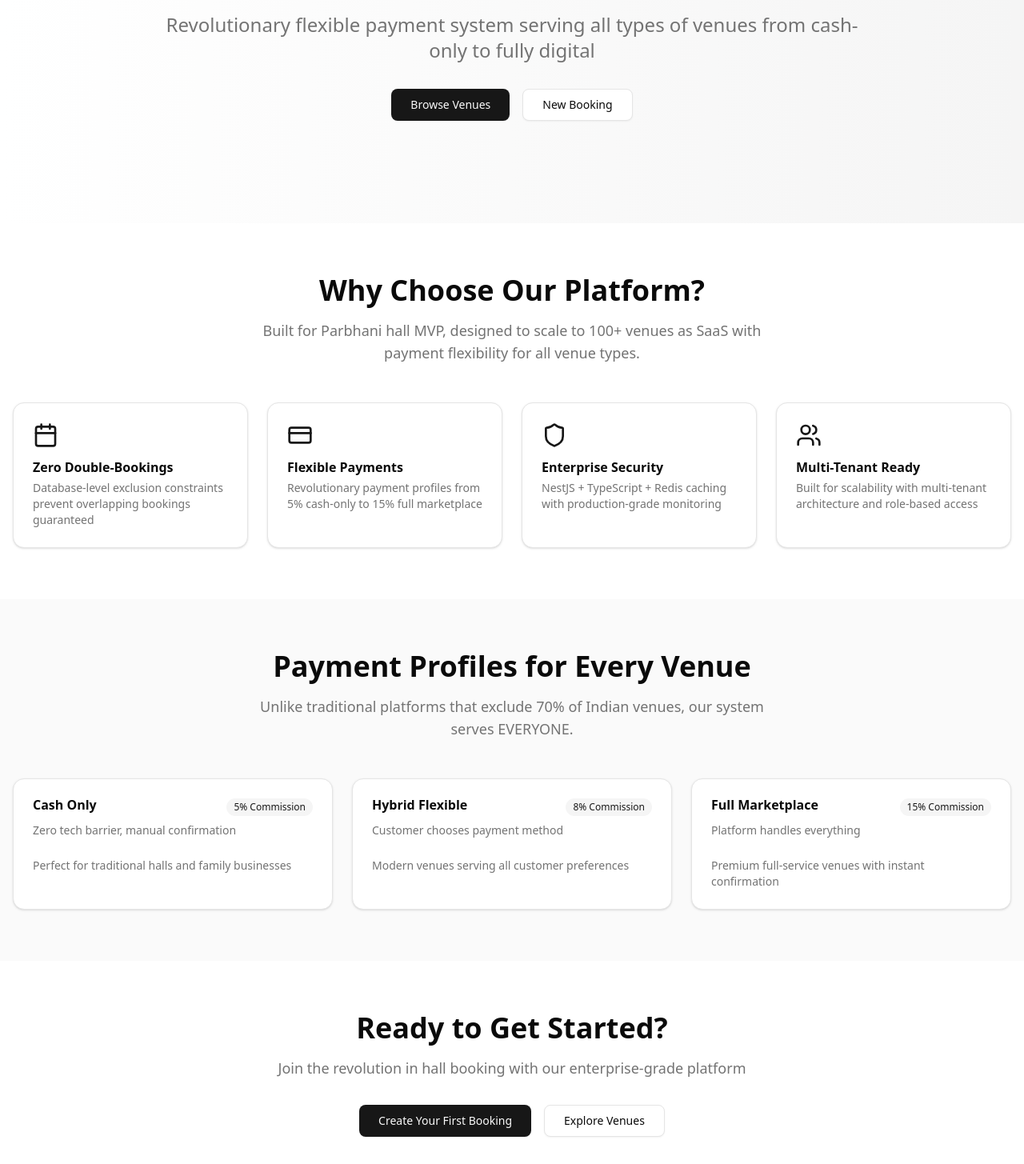
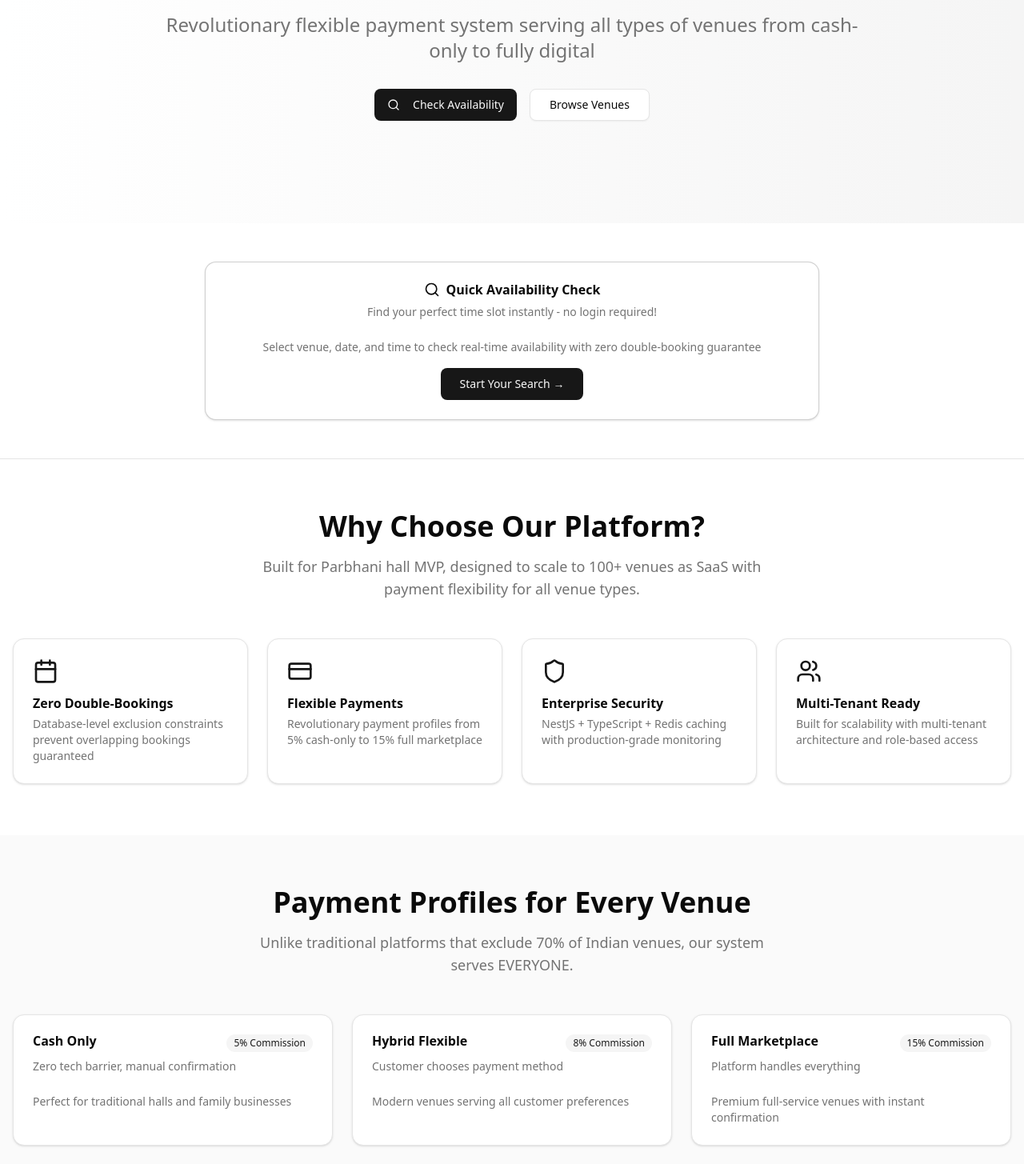
Before and after one commit to LoneWolf36/hall-booking-app, a Next.js app in the folder frontend/: page / in a window 1280 px wide. Shown: the part 295-1750 px from the top of the page at 80% size. Built offline with nearby package versions, Linux system fonts and the light colour scheme.

Commit message:
Update homepage to prominently feature availability checker with clear CTAs

```diff
--- a/frontend/src/app/page.tsx
+++ b/frontend/src/app/page.tsx
@@ -2,7 +2,7 @@ import Link from "next/link";
 import { Button } from "@/components/ui/button";
 import { Card, CardContent, CardDescription, CardHeader, CardTitle } from "@/components/ui/card";
 import { Badge } from "@/components/ui/badge";
-import { CalendarIcon, CreditCardIcon, ShieldIcon, UsersIcon } from "lucide-react";
+import { CalendarIcon, CreditCardIcon, ShieldIcon, UsersIcon, SearchIcon } from "lucide-react";
 
 export default function HomePage() {
   return (
@@ -22,12 +22,44 @@ export default function HomePage() {
             </p>
             <div className="flex flex-col sm:flex-row gap-4 justify-center">
               <Button asChild size="lg">
-                <Link href="/bookings">Browse Venues</Link>
+                <Link href="/availability">
+                  <SearchIcon className="mr-2 h-5 w-5" />
+                  Check Availability
+                </Link>
               </Button>
               <Button asChild variant="outline" size="lg">
-                <Link href="/bookings/new">New Booking</Link>
+                <Link href="/venues">Browse Venues</Link>
               </Button>
             </div>
+          </div>
+        </div>
+      </section>
+
+      {/* Quick Availability Check */}
+      <section className="px-4 py-12 border-b">
+        <div className="container mx-auto">
+          <div className="max-w-3xl mx-auto">
+            <Card className="border-primary/20">
+              <CardHeader className="text-center">
+                <CardTitle className="flex items-center justify-center gap-2">
+                  <SearchIcon className="h-5 w-5" />
+                  Quick Availability Check
+                </CardTitle>
+                <CardDescription>
+                  Find your perfect time slot instantly - no login required!
+                </CardDescription>
+              </CardHeader>
+              <CardContent className="text-center">
+                <p className="text-sm text-muted-foreground mb-4">
+                  Select venue, date, and time to check real-time availability with zero double-booking guarantee
+                </p>
+                <Button asChild size="lg" className="w-full sm:w-auto">
+                  <Link href="/availability">
+                    Start Your Search →
+                  </Link>
+                </Button>
+              </CardContent>
+            </Card>
           </div>
         </div>
       </section>
@@ -161,10 +193,13 @@ export default function HomePage() {
             </p>
             <div className="flex flex-col sm:flex-row gap-4 justify-center">
               <Button asChild size="lg">
-                <Link href="/bookings/new">Create Your First Booking</Link>
+                <Link href="/availability">
+                  <SearchIcon className="mr-2 h-5 w-5" />
+                  Check Availability Now
+                </Link>
               </Button>
               <Button asChild variant="outline" size="lg">
-                <Link href="/venues">Explore Venues</Link>
+                <Link href="/venues">Explore All Venues</Link>
               </Button>
             </div>
           </div>
```
